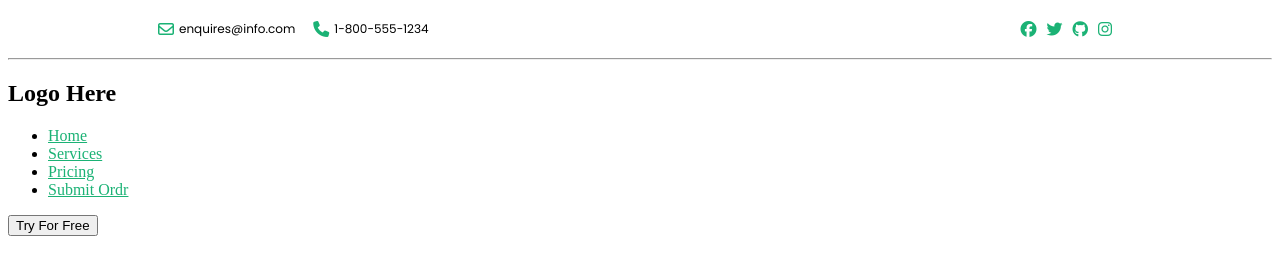
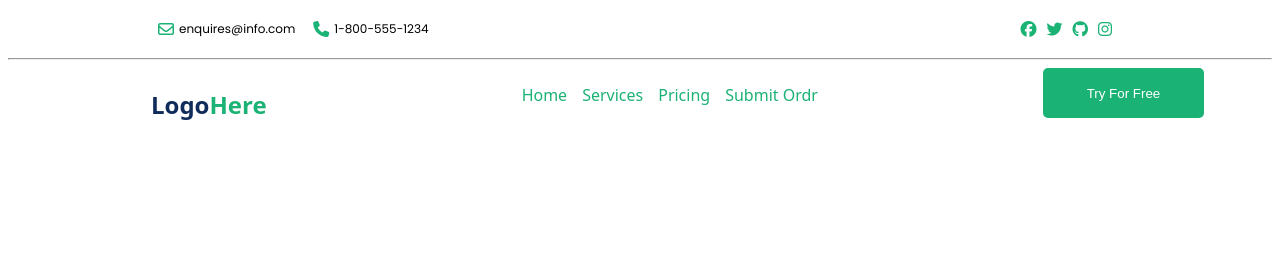
Before and after one commit to TlouManaka/FigmaHTMLCSSJS, a plain HTML site: page index.html in a window 1280 px wide. Drawn offline with Linux system fonts and the light colour scheme.

Commit message:
Done
with the main navigation

```diff
--- a/index.html
+++ b/index.html
@@ -5,6 +5,9 @@
     <meta name="viewport" content="width=device-width, initial-scale=1.0">
     <title>Figma Project</title>
     <link rel="preconnect" href="https://fonts.googleapis.com">
+    <link rel="preconnect" href="https://fonts.googleapis.com">
+<link rel="preconnect" href="https://fonts.gstatic.com" crossorigin>
+<link href="https://fonts.googleapis.com/css2?family=Bebas+Neue&display=swap" rel="stylesheet">
 <link rel="preconnect" href="https://fonts.gstatic.com" crossorigin>
 <link href="https://fonts.googleapis.com/css2?family=Poppins:ital,wght@0,100;0,200;0,300;0,400;0,500;0,600;0,700;0,800;0,900;1,100;1,200;1,300;1,400;1,500;1,600;1,700;1,800;1,900&display=swap" rel="stylesheet">
 <link rel="stylesheet" href="https://cdnjs.cloudflare.com/ajax/libs/font-awesome/6.5.2/css/all.min.css" integrity="sha512-SnH5WK+bZxgPHs44uWIX+LLJAJ9/2PkPKZ5QiAj6Ta86w+fsb2TkcmfRyVX3pBnMFcV7oQPJkl9QevSCWr3W6A==" crossorigin="anonymous" referrerpolicy="no-referrer" />
@@ -35,7 +38,7 @@
         </div>
         <hr>
         <Nav class="navbar">
-          <h1 class="logo"> Logo <span>Here</span> </h1>
+          <h1 class="logo">Logo<span>Here</span></h1>
 
             <ul>
                 <li><a href="">Home</a>
--- a/style.css
+++ b/style.css
@@ -11,6 +11,8 @@
 body{
 
     background-color: var(--font-color);
+    font-family: "Noto Sans", sans-serif;
+
 }
 
 
@@ -74,3 +76,57 @@ i{
     cursor: pointer;
     text-decoration: none;
 }
+
+
+nav{
+
+    display: flex;
+}
+
+.logo{
+
+    font-family: "Noto Sans", sans-serif;
+    color: #102C5B;
+    padding-right: 215px;
+    padding-left: 143px;
+
+
+
+}
+
+.logo span{
+ color: var(--primary-color);
+}
+
+ul{
+
+    padding-right: 210px;
+    display: flex;
+    justify-content: space-between;
+    list-style-type:none;
+
+}
+
+ul li{
+    padding-right: 15px;
+
+
+}
+
+ul li a{
+
+    text-decoration: none;
+
+}
+
+button{
+    width: 161px;
+    height: 50px;
+    background-color:var(--primary-color);
+    color: var(--font-color);
+    border: none;
+    padding: none;
+    border-radius: 5px;
+    cursor: pointer;
+
+}
```
